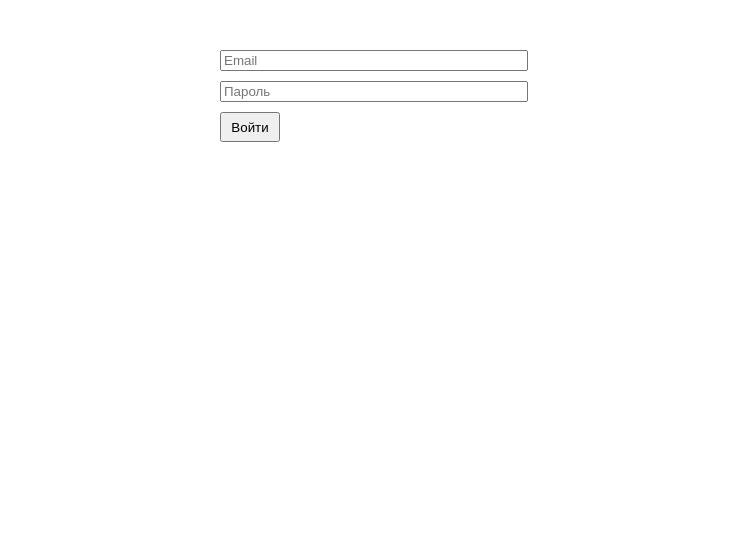
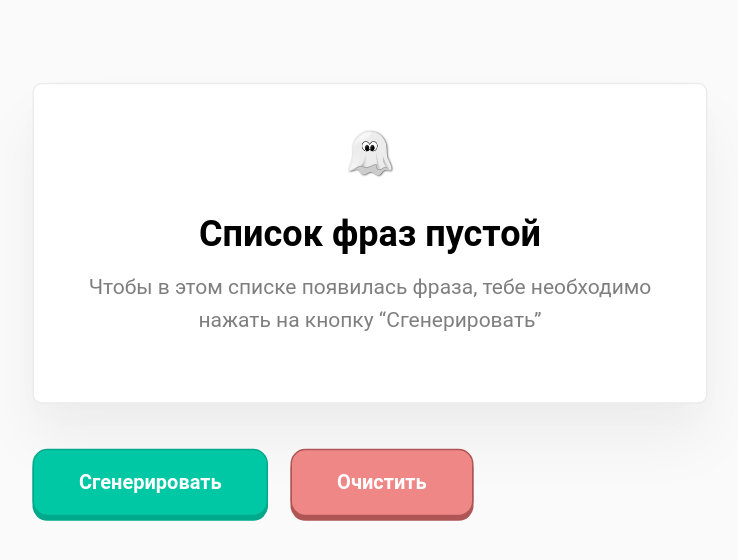
Before and after one commit to IlyaSmykow/home-work-1, a React (Create React App) app: page / in a window 1280 px wide. Shown: the top 560 px of the page, without its empty margins (270-1008 px from the left). Built offline with nearby package versions, Linux system fonts and the light colour scheme.

Commit message:
Сделал д/з №4

```diff
--- a/src/index.js
+++ b/src/index.js
@@ -3,7 +3,8 @@
 import './index.css';
 import reportWebVitals from './reportWebVitals';
 //import { App } from './tutorial_1/App';
-import { App } from './tutorial_2/App';
+//import { App } from './tutorial_2/App';
+import { App } from './tutorial_4/App';
 
 
 ReactDOM.render(
--- /dev/null
+++ b/src/tutorial_4/App.css
@@ -0,0 +1,75 @@
+* {
+    font-family: "Roboto";
+}
+
+body {
+background-color: #FAFAFA;
+}
+
+.wrapper {
+width: 450px;
+margin: 50px auto;
+transform: scale(1.5) translateY(70px);
+}
+
+.list {
+max-height: 400px;
+overflow: auto;
+padding: 30px;
+margin-bottom: 30px;
+}
+
+.btn {
+height: 45px;
+padding: 0 30px;
+border: 0;
+border-radius: 10px;
+margin-right: 15px;
+font-weight: 600;
+cursor: pointer;
+transition: all 0.15s ease;
+}
+.btn:active {
+transform: translateY(2px);
+box-shadow: none;
+}
+.btn_generate {
+background-color: #00C8A4;
+color: #fff;
+box-shadow: 0 3px 0 #00A98B;
+border: 1px solid #00A98B;
+}
+.btn_clear {
+background-color: #F08787;
+box-shadow: 0 3px 0 #B05555;
+border: 1px solid #B05555;
+color: #fff;
+}
+
+.block {
+padding: 15px 30px;
+background: #FFFFFF;
+border: 1px solid #EBEBEB;
+box-sizing: border-box;
+box-shadow: 0px 9px 24px rgba(0, 0, 0, 0.01), 0px 25px 40px rgba(0, 0, 0, 0.05);
+border-radius: 6px;
+margin-bottom: 30px;
+}
+.block h3 {
+font-size: 18px;
+}
+
+.empty-block {
+text-align: center;
+padding: 30px;
+}
+.empty-block h2 {
+font-size: 24px;
+margin-bottom: 0;
+}
+.empty-block p {
+margin-top: 10px;
+font-size: 14px;
+opacity: 0.5;
+line-height: 22px;
+}
--- /dev/null
+++ b/src/tutorial_4/App.js
@@ -0,0 +1,36 @@
+import { useState } from 'react';
+import './App.css';
+import { EmptyBlock } from './components/EmptyBlock';
+import { Phrase } from './components/Phrase';
+import { adjectivesArr } from './components/adjectives';
+import { nounsArr } from './components/nouns';
+
+
+export const App = () => {
+
+    const [phrase, setPhase] = useState([]);
+
+    const getRandom = array => {
+        return array[Math.floor(Math.random()*array.length)];
+    };
+
+    const generatePhrase = () => {
+        let adjective = getRandom(adjectivesArr);
+        let noun = getRandom(nounsArr);
+        setPhase([...phrase, adjective + ' ' + adjective + ' ' + noun]);
+    };
+
+    const clearPhrase = () => {
+        setPhase([]);
+    };
+
+    return (
+        <div className="wrapper">
+            {
+                phrase.length > 0 ? <Phrase phrase={phrase}/> : <EmptyBlock />
+            }
+            <button className="btn btn_generate" onClick={generatePhrase}>Сгенерировать</button>
+            <button className="btn btn_clear" onClick={clearPhrase}>Очистить</button>
+        </div>
+    )
+};
--- /dev/null
+++ b/src/tutorial_4/components/EmptyBlock.jsx
@@ -0,0 +1,12 @@
+import '../App.css';
+import ghost from '../ghost.jpeg';
+
+
+export const EmptyBlock = () => {
+    return (
+        <div className="block empty-block"><img src={ghost} width="32px" height="32px" alt="Ghost" />
+            <h2>Список фраз пустой</h2>
+            <p>Чтобы в этом списке появилась фраза, тебе необходимо нажать на кнопку “Сгенерировать”</p>
+        </div>
+    )
+}
--- /dev/null
+++ b/src/tutorial_4/components/Phrase.jsx
@@ -0,0 +1,12 @@
+import '../App.css';
+
+
+export const Phrase = ({phrase}) => {
+    return (
+        <>
+            {
+                phrase.map(phrase => <div className='block' key={phrase}>{phrase}</div>)
+            }
+        </>
+    )
+};
--- /dev/null
+++ b/src/tutorial_4/components/adjectives.js
@@ -0,0 +1,31 @@
+export const adjectivesArr = [
+    "абсолютный",
+    "адский",
+    "азартный",
+    "активный",
+    "ангельский",
+    "астрономический",
+    "баснословный",
+    "безбожный",
+    "безбрежный",
+    "безвозвратный",
+    "безграничный",
+    "бездонный",
+    "бездушный",
+    "безжалостный",
+    "замечательно",
+    "замечательный",
+    "записной",
+    "запредельный",
+    "заядлый",
+    "звериный",
+    "зверский",
+    "зеленый",
+    "злой",
+    "злостный",
+    "значительный",
+    "неоспоримый",
+    "неотразимый",
+    "неоценимый",
+    "непередаваемый"
+];
--- /dev/null
+++ b/src/tutorial_4/components/nouns.js
@@ -0,0 +1,12 @@
+export const nounsArr = [
+    "лгун",
+    "день",
+    "конь",
+    "олень",
+    "человек",
+    "программист",
+    "ребёнок",
+    "конец",
+    "город",
+    "дурак"
+];
```
Also changed, not shown: src/tutorial_4/ghost.jpeg (added).
